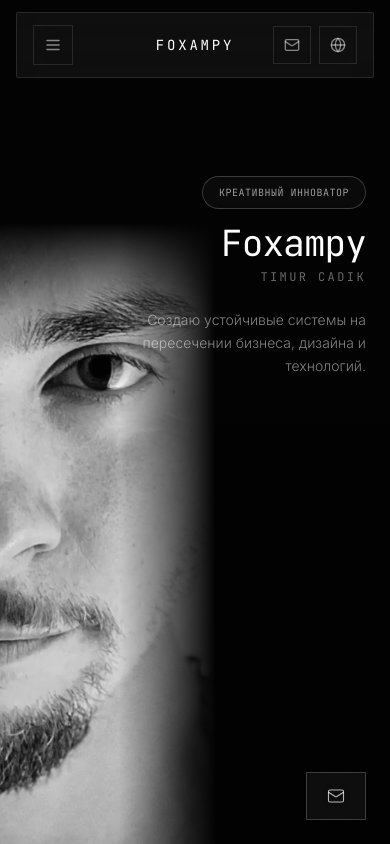
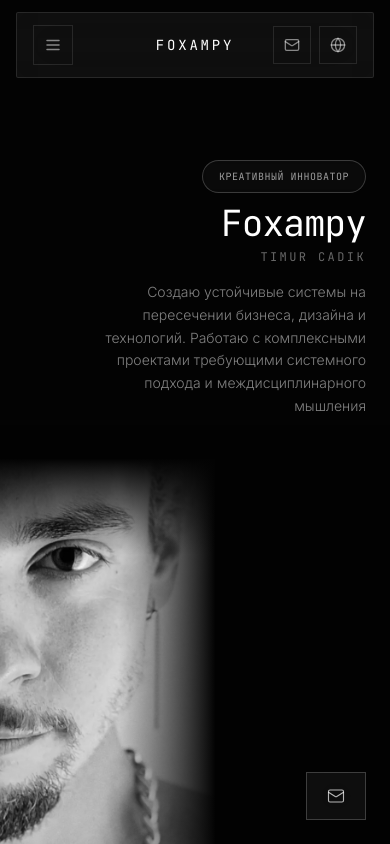
Before and after one commit to TimurSama/foxampy, a Next.js app: page / in a window 390 px wide. Shown: the top 844 px of the page. Built offline with nearby package versions, Linux system fonts and the light colour scheme.

Commit message:
Mobile AboutSection: smaller photo (1.5x), full description, removed period, raised content

```diff
--- a/components/sections/AboutSection.tsx
+++ b/components/sections/AboutSection.tsx
@@ -8,11 +8,11 @@ export default function AboutSection() {
 
   return (
     <section id="about" className="relative min-h-screen lg:flex lg:items-center overflow-hidden">
-      {/* Mobile: Photo full height bottom-left, text top-right */}
+      {/* Mobile: Photo bottom-left, text top-right */}
       <div className="lg:hidden relative h-screen">
-        {/* Photo - Full height at bottom-left */}
+        {/* Photo - Smaller at bottom-left */}
         <motion.div
-          className="absolute left-0 bottom-0 h-[85vh] w-[55vw]"
+          className="absolute left-0 bottom-0 h-[57vh] w-[55vw]"
           initial={{ opacity: 0 }}
           animate={{ opacity: 1 }}
           transition={{ duration: 0.8, delay: 0.2 }}
@@ -29,16 +29,16 @@ export default function AboutSection() {
           <div className="absolute inset-x-0 top-0 h-24 bg-gradient-to-b from-[#030303] to-transparent" />
         </motion.div>
 
-        {/* Text Content - Top-right */}
+        {/* Text Content - Top-right, higher position */}
         <motion.div
-          className="absolute top-20 right-6 left-6 flex flex-col items-end z-20"
+          className="absolute top-16 right-6 left-6 flex flex-col items-end z-20"
           initial={{ opacity: 0, y: 20 }}
           animate={{ opacity: 1, y: 0 }}
           transition={{ duration: 0.8, delay: 0.4 }}
         >
           {/* Badge */}
           <motion.div
-            className="inline-flex items-center gap-2 px-4 py-2 mb-4
+            className="inline-flex items-center gap-2 px-4 py-2 mb-3
                        border border-white/20 bg-white/[0.03] backdrop-blur-sm
                        rounded-full"
           >
@@ -53,15 +53,15 @@ export default function AboutSection() {
           </h1>
 
           {/* Real name */}
-          <p className="text-xs font-mono text-white/40 tracking-[0.2em] uppercase mb-6 text-right">
+          <p className="text-xs font-mono text-white/40 tracking-[0.2em] uppercase mb-4 text-right">
             Timur Cadik
           </p>
 
-          {/* Description */}
+          {/* Full Description */}
           <p className="text-sm text-white/50 leading-relaxed max-w-[280px] font-light text-right">
             {language === 'ru'
-              ? 'Создаю устойчивые системы на пересечении бизнеса, дизайна и технологий.'
-              : 'Creating sustainable systems at the intersection of business, design and technology.'
+              ? 'Создаю устойчивые системы на пересечении бизнеса, дизайна и технологий. Работаю с комплексными проектами требующими системного подхода и междисциплинарного мышления'
+              : 'Creating sustainable systems at the intersection of business, design and technology. Working with complex projects requiring a systematic approach and interdisciplinary thinking'
             }
           </p>
         </motion.div>
@@ -116,8 +116,8 @@ export default function AboutSection() {
 
           <p className="text-lg text-white/50 leading-relaxed max-w-lg font-light text-right">
             {language === 'ru'
-              ? 'Создаю устойчивые системы на пересечении бизнеса, дизайна и технологий. Работаю с комплексными проектами требующими системного подхода и междисциплинарного мышления.'
-              : 'Creating sustainable systems at the intersection of business, design and technology. Working with complex projects requiring a systematic approach and interdisciplinary thinking.'
+              ? 'Создаю устойчивые системы на пересечении бизнеса, дизайна и технологий. Работаю с комплексными проектами требующими системного подхода и междисциплинарного мышления'
+              : 'Creating sustainable systems at the intersection of business, design and technology. Working with complex projects requiring a systematic approach and interdisciplinary thinking'
             }
           </p>
         </motion.div>
```
Also changed, not shown: 4 other files (tests, documents, lock files or other folders).
